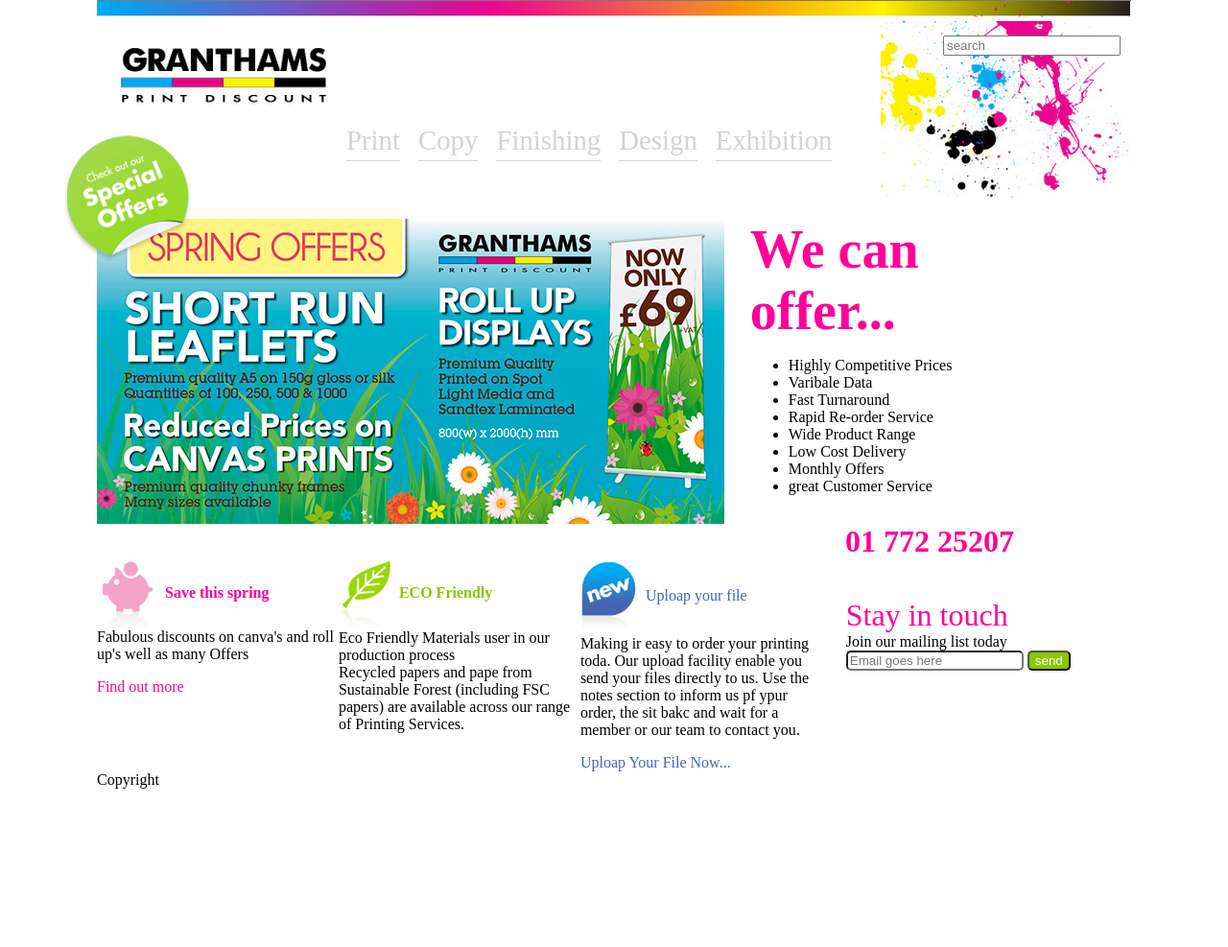
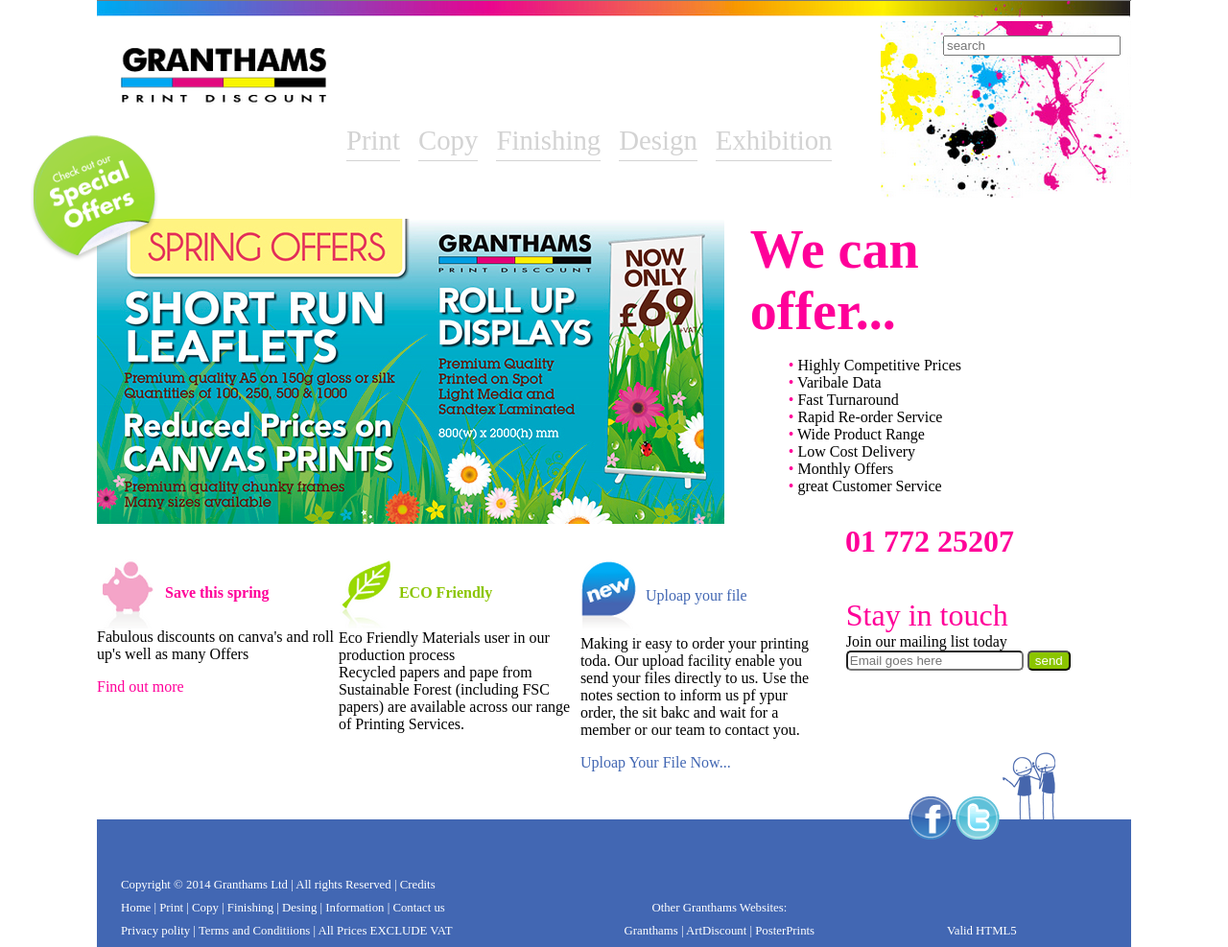
Before and after one commit to Moniicangulo/pw12132233, a plain HTML site: page practica02_css/index.html in a window 1280 px wide. Shown: the whole page at 96% size. Before the commit the page ends 822 px from the top, so only its background shows below. Drawn offline with Linux system fonts and the light colour scheme.

Commit message:
Footer terminado

```diff
--- a/practica02_css/css/estilos.css
+++ b/practica02_css/css/estilos.css
@@ -3,7 +3,6 @@
     margin: 0px auto;
     max-width: 1078px; /*cliente*/
     min-width: 1078px;
-
 }
 header input{
     float: right;
@@ -21,14 +20,52 @@
     border-bottom: 1px solid lightgray;
     padding-bottom: 4px;
 }
+footer{
+    color: white;
+    background: #4267B3;
+    padding-top: 25px;
+    padding-bottom: 5px;
+    line-height: 1.5em;
+    border: color solid red;
+}
+footer article{
+    display: inline-block;
+    font-size: 0.8em;
+}
 #bgoffer{
     position: relative;
     top: -410px;
-    left: -35px;
+    left: -70px;
+}
+#footerart01{
+    margin-left: 25px;
+    width: 40%;
+    text-align: left;
+}
+#footerart02{
+    width: 35%;
+    text-align: center;
+}
+#footerart03{
+    text-align: center;
+    width: 15%;
+
 }
 #granthams{
     margin-left: 25px;
     margin-top: 25px;
+}
+#icon_facebook{
+    position: relative;
+    top: -75px;
+}
+#icon_twitter{
+    position: relative;
+    top: -75px;
+}
+#image-right{
+    position: relative;
+    top: -95px;
 }
 #paint{
     float: right;
@@ -49,6 +86,13 @@
     width: 30%;
     margin-right: 50px;
 }
+#secc01art02 ul{
+    list-style: none;
+}
+#secc01art02 ul li:before{
+    color: #FF0099;
+    content: "• ";
+}
 #secc03art04{
     padding-left: 25px;
     padding-top: 40px;
@@ -61,6 +105,7 @@
     width: 23%;
     vertical-align: top;
     display: inline-block;
+    padding-bottom: 50px;
 }
 #terceraSeccion article img{
     vertical-align: middle;
--- a/practica02_css/index.html
+++ b/practica02_css/index.html
@@ -82,7 +82,22 @@
         </article>
     </section>
     <footer>
-        Copyright
+        <article id="footerart01">
+            Copyright &copy; 2014 Granthams Ltd | All rights Reserved | Credits <br>
+            Home | Print | Copy | Finishing | Desing | Information | Contact us <br>
+            Privacy polity | Terms and Conditiions | All Prices EXCLUDE VAT
+        </article>
+        <article id="footerart02">
+            Other Granthams Websites: <br>
+            Granthams | ArtDiscount | PosterPrints
+        </article>
+        <article id="footerart03">
+            <img src="img/icon_facebook.png" alt="" id="icon_facebook">
+            <img src="img/icon_twitter.png" alt="" id="icon_twitter">
+            <img src="img/image-right.png" alt="" id="image-right">
+            Valid HTML5
+        </article>
+
     </footer>
 </body>
 </html>
```
